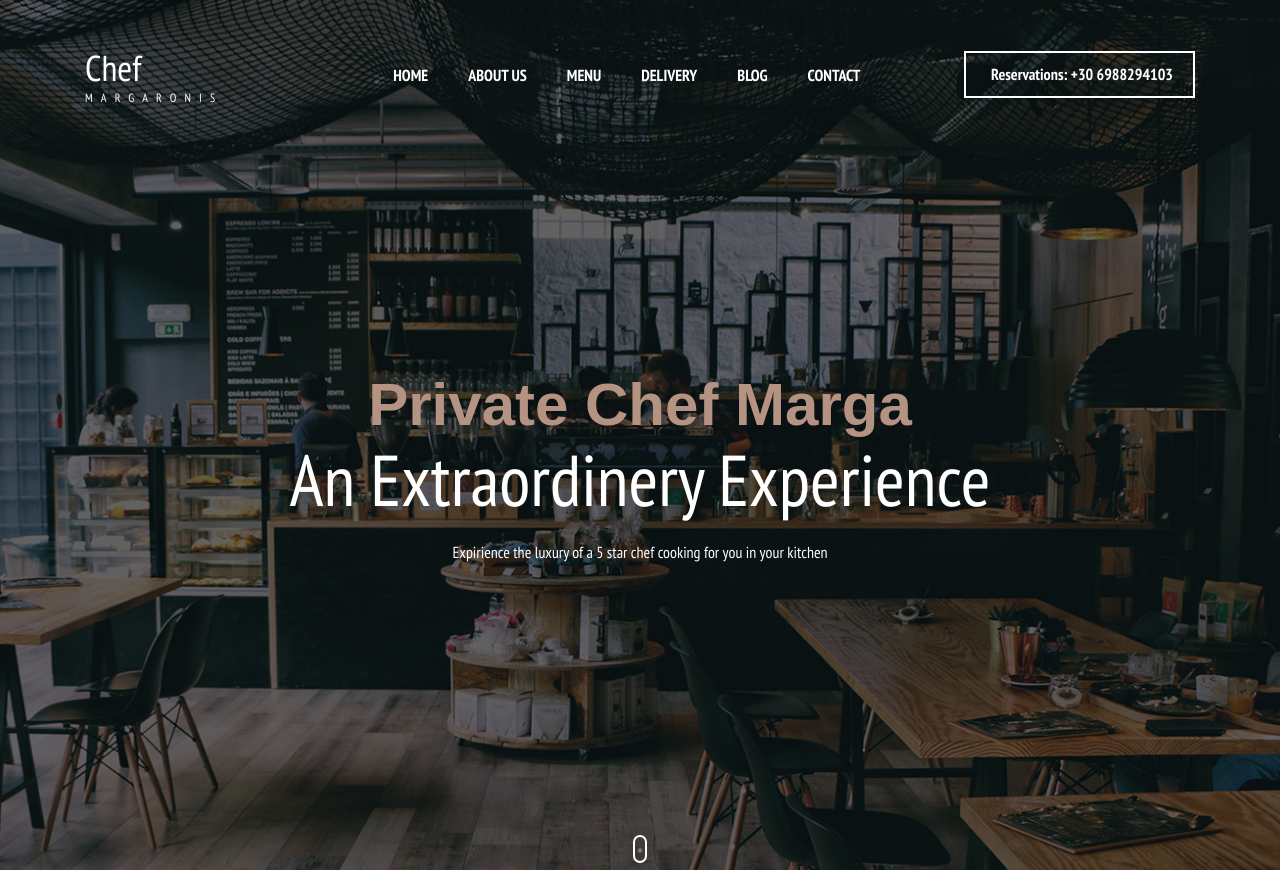
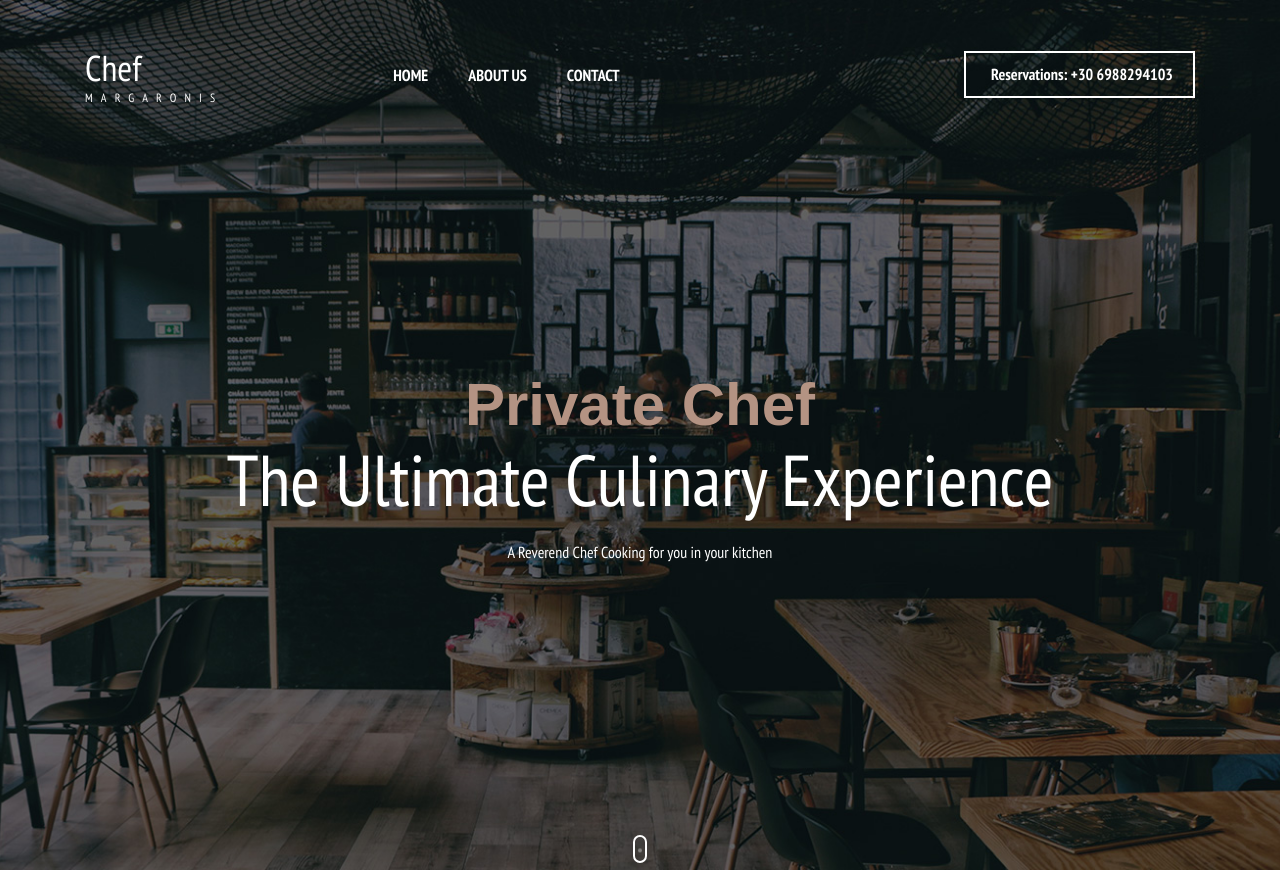
Before and after one commit to murodias171/private_chef_site, a plain HTML site: page index.html in a window 1280 px wide. Shown: the top 870 px of the page. Drawn offline with Linux system fonts and the light colour scheme; a web font is replaced by a local one.

Commit message:
Update index.html

```diff
--- a/index.html
+++ b/index.html
@@ -38,9 +38,6 @@
 							<ul class="d-flex flex-row align-items-center justify-content-start">
 								<li><a href="index.html">home</a></li>
 								<li><a href="about.html">about us</a></li>
-								<li><a href="menu.html">menu</a></li>
-								<li><a href="#">delivery</a></li>
-								<li><a href="blog.html">blog</a></li>
 								<li><a href="contact.html">contact</a></li>
 							</ul>
 						</nav>
@@ -90,10 +87,10 @@
 				<div class="row">
 					<div class="col">
 						<div class="home_content text-center">
-							<div class="home_subtitle page_subtitle">Private Chef Marga</div>
-							<div class="home_title"><h1>An Extraordinery Experience</h1></div>
+							<div class="home_subtitle page_subtitle">Private Chef</div>
+							<div class="home_title"><h1>The Ultimate Culinary Experience</h1></div>
 							<div class="home_text ml-auto mr-auto">
-								<p>Expirience the luxury of a 5 star chef cooking for you in your kitchen</p>
+								<p>A Reverend Chef Cooking for you in your kitchen</p>
 							</div>
 						</div>
 					</div>
@@ -113,7 +110,7 @@
 						<div class="intro_subtitle page_subtitle">Something new</div>
 						<div class="intro_title"><h2>An Extraordinery Experience</h2></div>
 						<div class="intro_text">
-							<p>Order now the service of Chef Margaronis and enjoy a speciall evening for you and your loved ones</p>
+							<p>Order now the service of Chef Margaronis and enjoy a special evening for you and your loved ones</p>
 						</div>
 					</div>
 					<div class="row">
```
